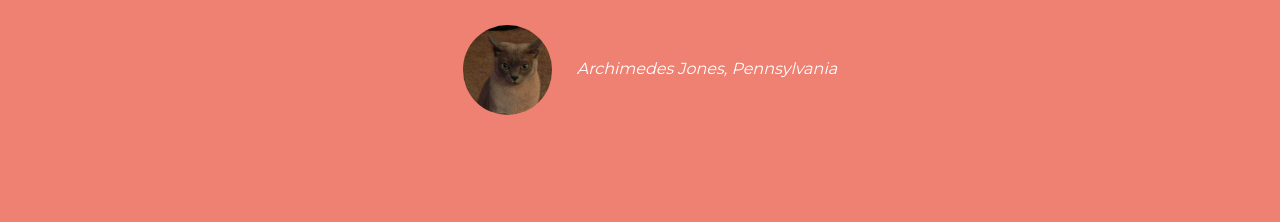
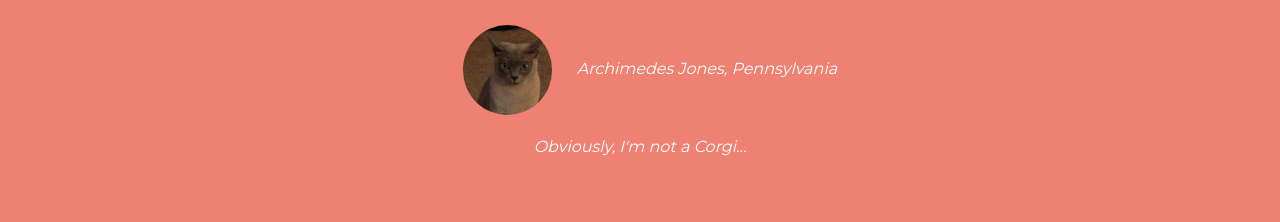
Before and after one commit to dennisj471/tindogdev, a plain HTML site: page index.html in a window 1280 px wide. Shown: the part 1411-1633 px from the top of the page. Drawn offline with nearby package versions, Linux system fonts and the light colour scheme.

Commit message:
Update index.html

```diff
--- a/index.html
+++ b/index.html
@@ -94,7 +94,7 @@
         <div class="carousel-item active container-fluid">
           <h2 class="testimonial-text">I no longer have to sniff other dogs for love. I've found the hottest Corgi on TinDog. Woof.</h2>
           <img class="testimonial-image" src="images/archi.jpg" alt="dog-profile">
-          <em>Archimedes Jones, Pennsylvania</em>
+          <em>Archimedes Jones, Pennsylvania<br>Obviously, I'm not a Corgi...</em>
         </div>
         <div class="carousel-item container-fluid">
           <h2 class="testimonial-text">My dog used to be so lonely, but with TinDog's help, they've found the love of their life. I think.</h2>
```
